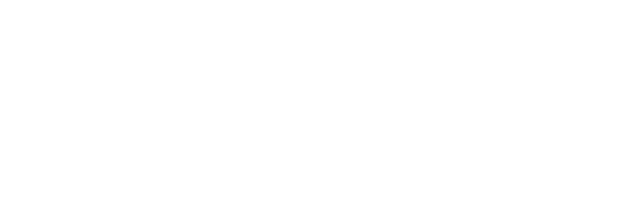
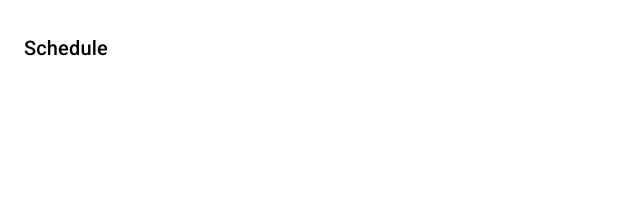
Before and after one commit to HackAndTalk/concord, a React (Vite) app in the folder client/: page /schedule in a window 1280 px wide. Shown: the top 210 px of the page, without its empty margins (0-640 px from the left). Built offline with nearby package versions, Linux system fonts and the light colour scheme.

Commit message:
Add Schedule component

```diff
--- a/client/src/app/App.tsx
+++ b/client/src/app/App.tsx
@@ -13,6 +13,7 @@
 import MomentUtils from '@date-io/moment';
 import JoinEvent from './features/join-event/JoinEvent';
 import ShareEvent from './features/share-event/ShareEvent';
+import Schedule from './features/schedule/Schedule';
 
 const App: React.FC = () => {
 
@@ -33,6 +34,9 @@
                         <Route path='/topics'>
                             <Topics />
                         </Route>
+                        <Route path='/schedule'>
+                            <Schedule />
+                        </Route>
                     </Switch>
                 </Router>
             </ThemeProvider>
--- /dev/null
+++ b/client/src/app/features/schedule/Schedule.tsx
@@ -0,0 +1,17 @@
+import * as React from 'react';
+import FixedFabPageContainer from '../../components/FixedFabPageContainer';
+import PageTitle from '../../components/PageTitle';
+
+const schedule = []
+
+const Schedule: React.FC = props => {
+    return (
+        <FixedFabPageContainer>
+            <PageTitle variant='h6'>
+                Schedule
+            </PageTitle>
+        </FixedFabPageContainer>
+    )
+}
+
+export default Schedule;
```
